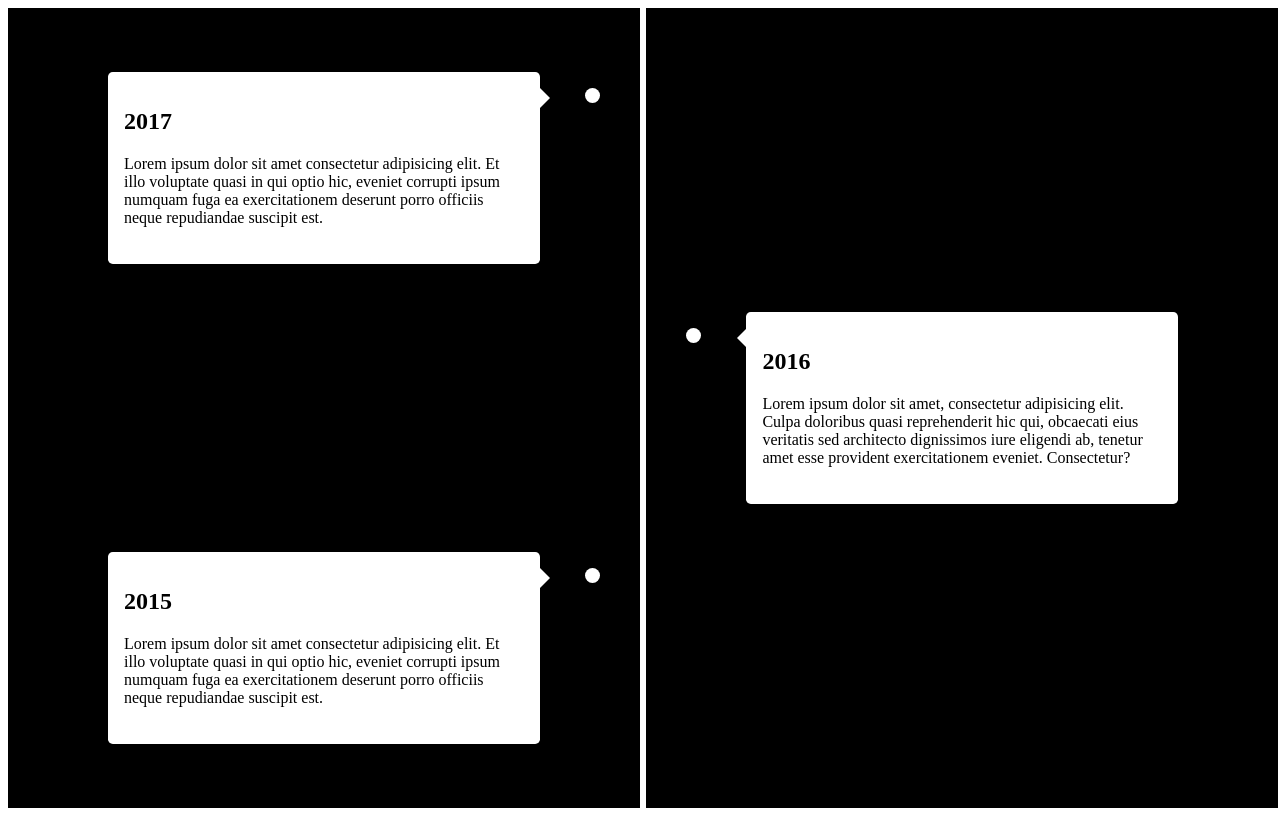
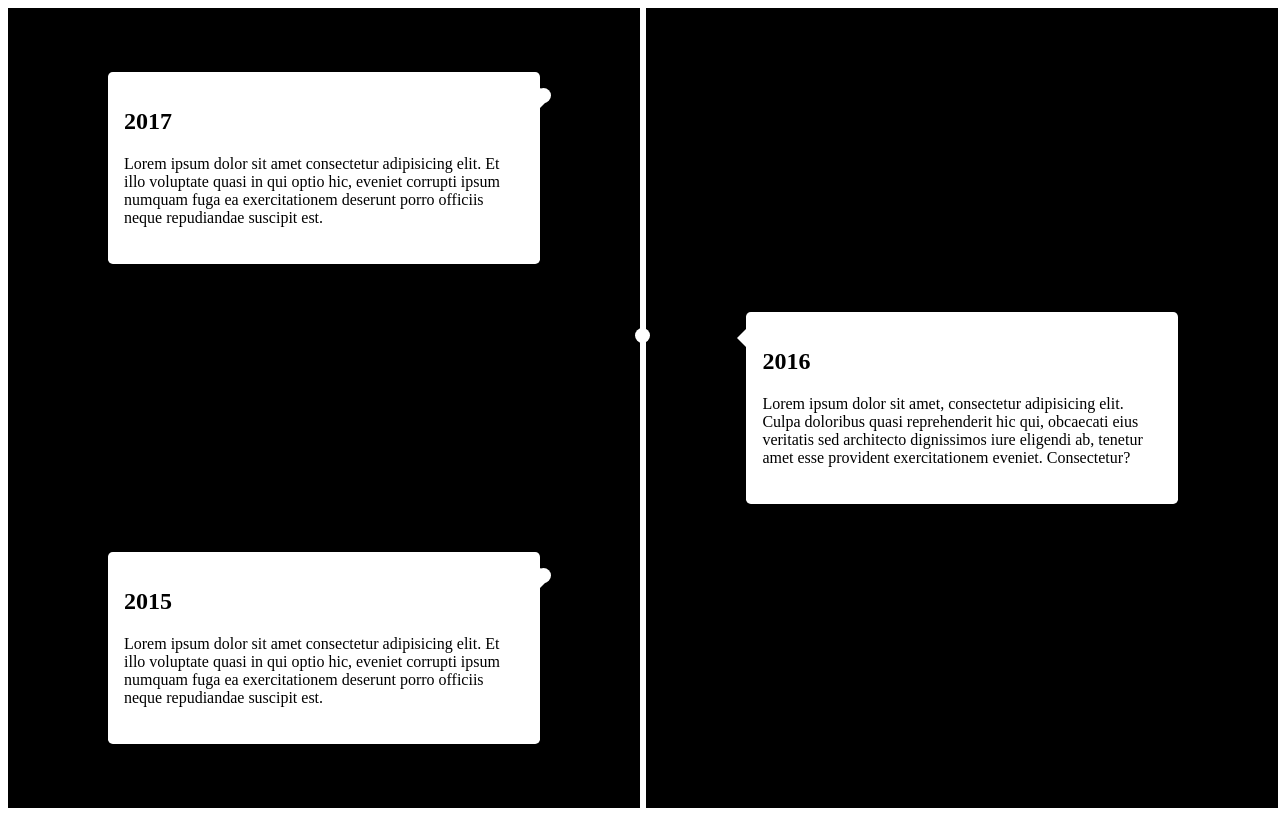
Before and after one commit to dadafei0000/homework4, a plain HTML site: page index.html in a window 1280 px wide. Drawn offline with Linux system fonts and the light colour scheme.

Commit message:
Update index.html

```diff
--- a/index.html
+++ b/index.html
@@ -4,7 +4,7 @@
 <head>
   <meta charset="utf-8">
   <meta name="viewport" content="width=device-width">
-    <link rel="stylesheet" type="text/css" href="timeline.css">
+    <link rel="stylesheet" type="text/css" href="timeline1.css">
     </head>
     <body>
 <div class="container">
```
